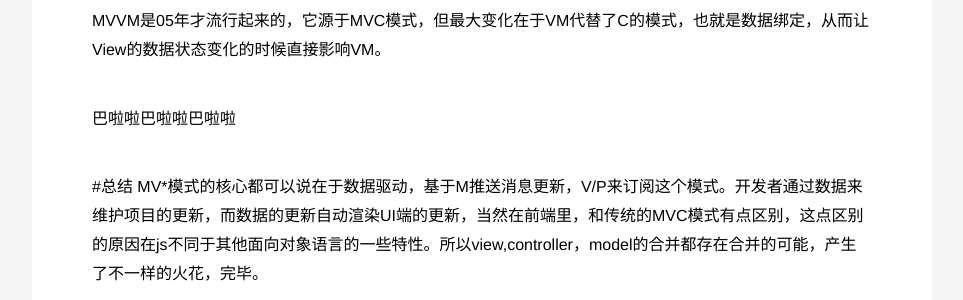
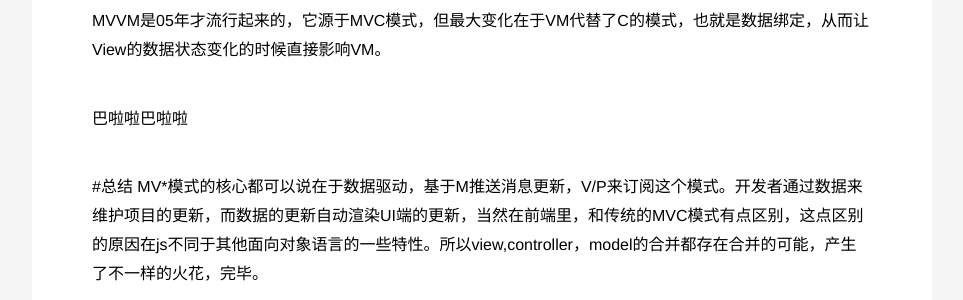
Before and after one commit to ioloveuu/ioloveuu.github.io, a Jekyll site: the page built from _posts/2016-12-28-frame-analys.md, in a window 1280 px wide and 900 px high, scrolled down 4484 px. Shown: the part 150-450 px from the top of the window, without its empty margins (158-1121 px from the left). Built offline with Jekyll 4.4.1, drawn with Linux system fonts in a browser that asks for light colours; nearby versions of some CDN libraries; a script that is not in the unit is left out.

Commit message:
Update 2016-12-28-frame-analys.md

```diff
--- a/_posts/2016-12-28-frame-analys.md
+++ b/_posts/2016-12-28-frame-analys.md
@@ -126,7 +126,7 @@ MVVM是05年才流行起来的，它源于MVC模式，但最大变化在于VM代
 
 
 
-巴啦啦巴啦啦巴啦啦
+巴啦啦巴啦啦
 
 #总结
 MV*模式的核心都可以说在于数据驱动，基于M推送消息更新，V/P来订阅这个模式。开发者通过数据来维护项目的更新，而数据的更新自动渲染UI端的更新，当然在前端里，和传统的MVC模式有点区别，这点区别的原因在js不同于其他面向对象语言的一些特性。所以view,controller，model的合并都存在合并的可能，产生了不一样的火花，完毕。
```
